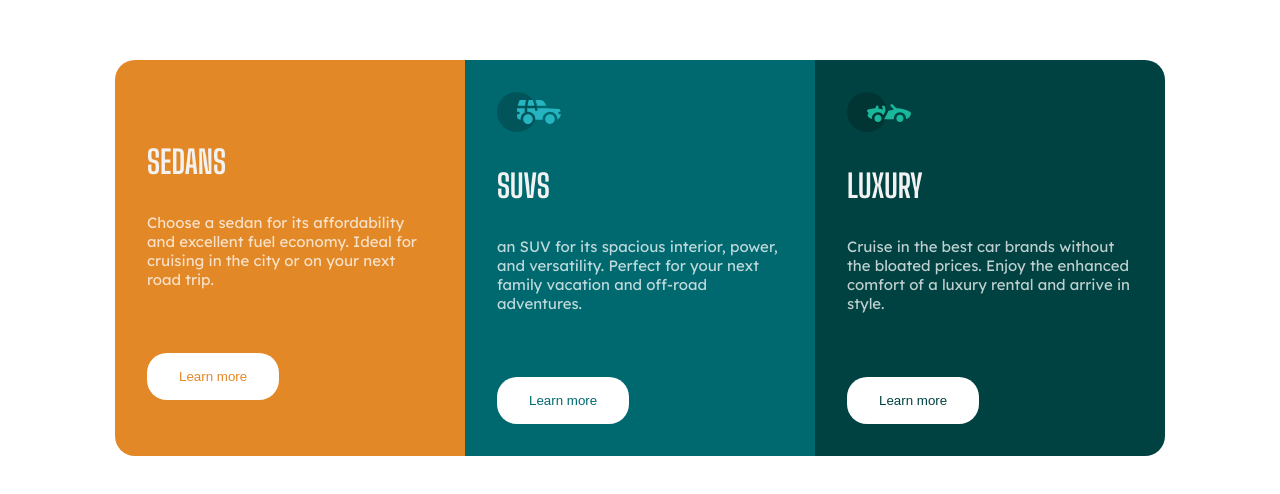
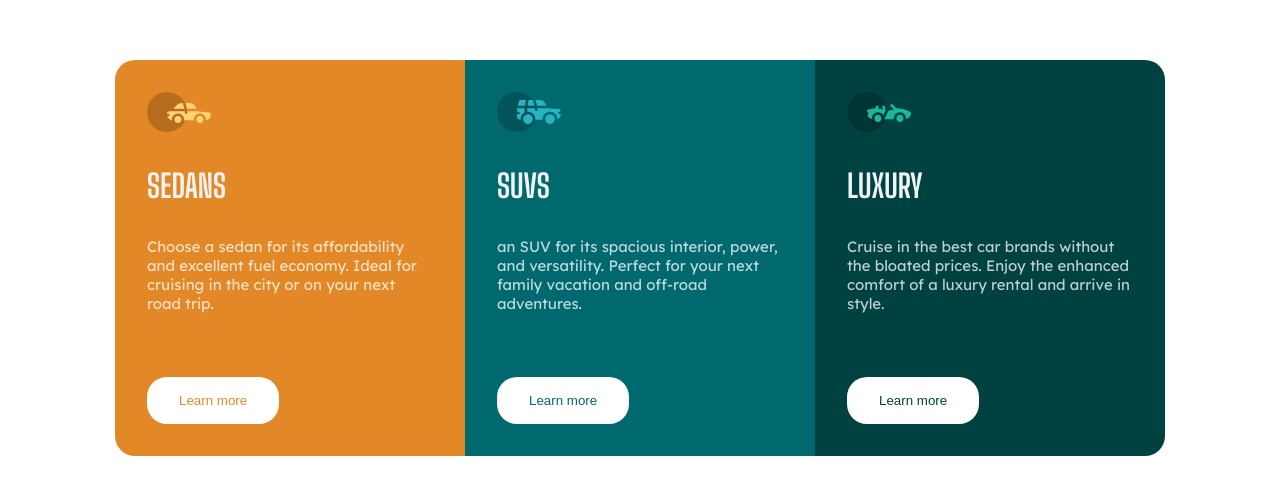
Before and after one commit to IceMan0D/3ColCard, a plain HTML site: page index.html in a window 1280 px wide. Shown: the part 158-652 px from the top of the page. Drawn offline with Linux system fonts and the light colour scheme; the site is published under a folder, as on GitHub Pages, so addresses that start at the root find nothing.

Commit message:
fix img lost

```diff
--- a/index.html
+++ b/index.html
@@ -15,7 +15,7 @@
       <div class="grid">
         <div class="col-1">
           <figure>
-            <img src="/images/icon-sedans.svg" alt="">
+            <img src="./images/icon-sedans.svg" alt="">
           </figure>
           <h1 class="upper">Sedans</h1>
           <div class="content">
```
